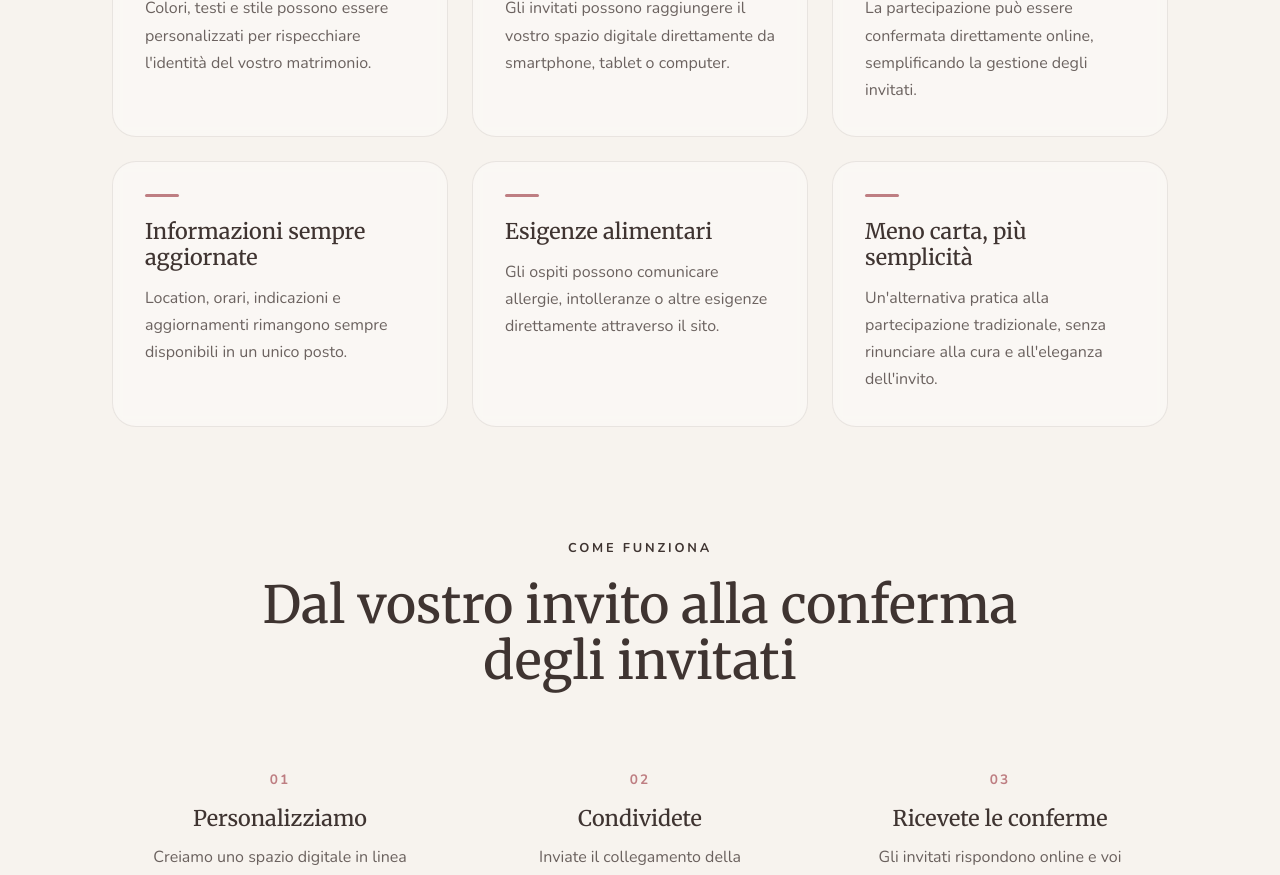
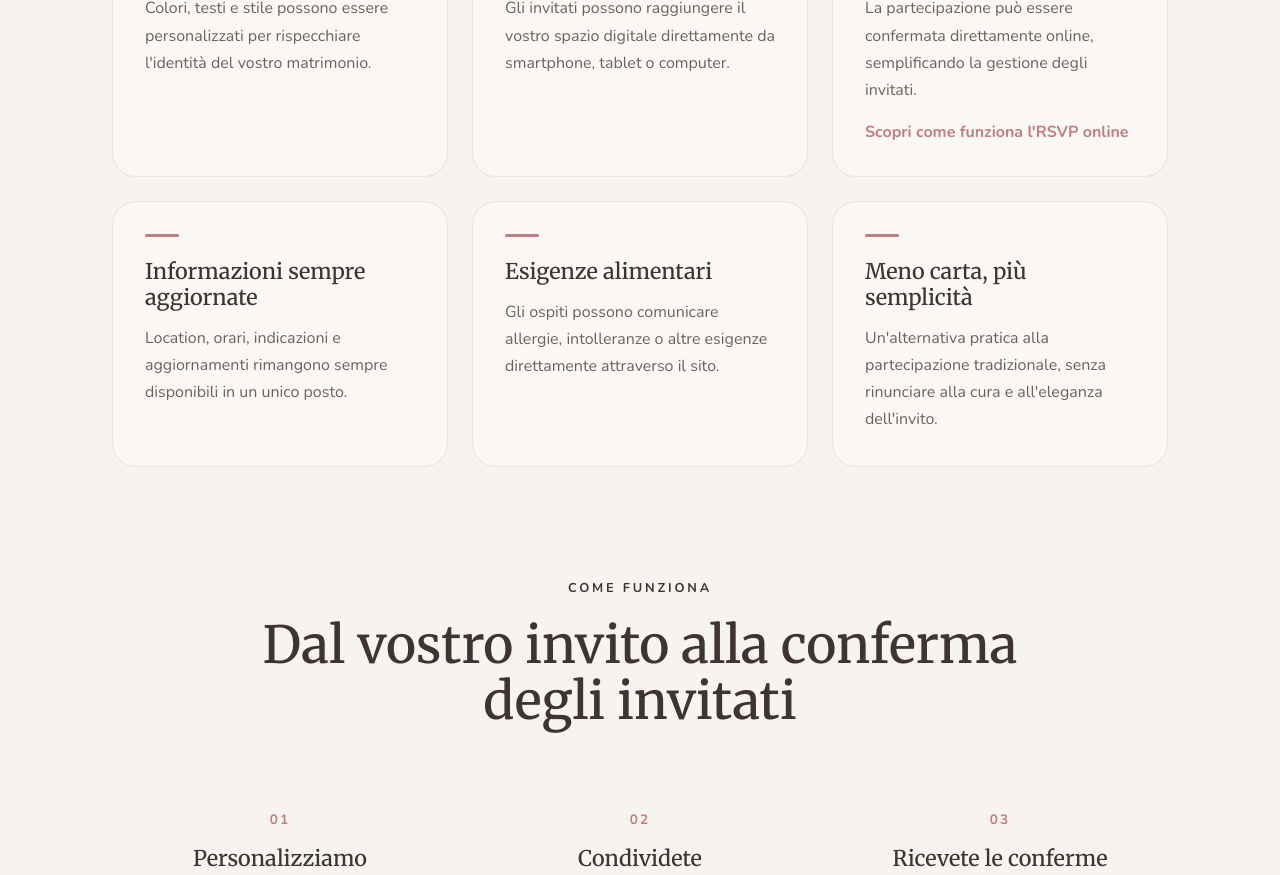
Before and after one commit to simonedantevisconti/nozze-digitali, a React (Vite) app: page /partecipazioni-digitali in a window 1280 px wide. Shown: the part 1160-2035 px from the top of the page. Built offline with nearby package versions, Linux system fonts and the light colour scheme.

Commit message:
[UPD] rsvp links

```diff
--- a/src/pages/PartecipazioniDigitaliPage.jsx
+++ b/src/pages/PartecipazioniDigitaliPage.jsx
@@ -78,6 +78,13 @@ const PartecipazioniDigitaliPage = () => {
                   La partecipazione può essere confermata direttamente online,
                   semplificando la gestione degli invitati.
                 </p>
+
+                <a
+                  href="/rsvp-matrimonio"
+                  className="digital-invitations-card-link"
+                >
+                  Scopri come funziona l&apos;RSVP online
+                </a>
               </article>
 
               <article className="digital-invitations-card">
--- a/src/styles/partecipazioni-digitali.css
+++ b/src/styles/partecipazioni-digitali.css
@@ -205,6 +205,18 @@
   text-decoration: underline;
 }
 
+.digital-invitations-card-link {
+  display: inline-block;
+  margin-top: 1rem;
+  color: #be7e82;
+  font-weight: 700;
+  text-decoration: none;
+}
+
+.digital-invitations-card-link:hover {
+  text-decoration: underline;
+}
+
 /* CTA */
 
 .digital-invitations-cta {
```
Also changed, not shown: 1 other file (tests, documents, lock files or other folders).
